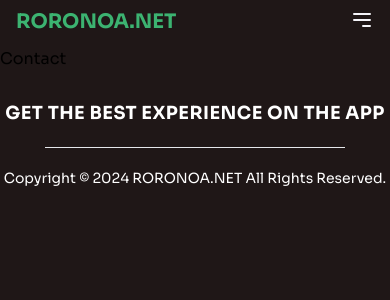
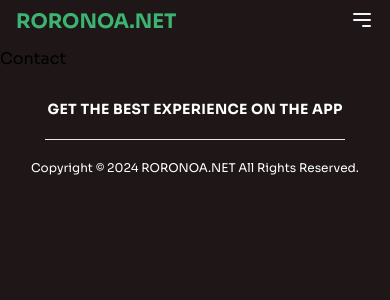
Before and after one commit to hildazaqya/final-project, a Next.js app: page /contacts in a window 390 px wide. Shown: the top 300 px of the page. Built offline with nearby package versions, Linux system fonts and the light colour scheme.

Commit message:
edit responsive page

```diff
--- a/src/components/ui/footer.tsx
+++ b/src/components/ui/footer.tsx
@@ -2,9 +2,9 @@
   return (
     <footer className="bg-blacky w-full py-5">
       <div className="container mx-auto flex-col py-2 flex justify-between items-center text-center">
-        <h3 className='text-lg text-white font-bold tracking-wide'>GET THE BEST EXPERIENCE ON THE APP</h3>
+        <h3 className='text-sm sm:text-lg text-white font-bold tracking-wide'>GET THE BEST EXPERIENCE ON THE APP</h3>
         <hr style={{ margin: '20px 0', width: '300px', border: '1px solid #FFFFF' }} />
-       <p className='text-white text-sm mb-3'>Copyright © 2024 RORONOA.NET All Rights Reserved. </p>
+       <p className='text-white text-xs sm:text-sm mb-3'>Copyright © 2024 RORONOA.NET All Rights Reserved. </p>
       </div>
     </footer>
   );
--- a/src/components/ui/lasttrailer.tsx
+++ b/src/components/ui/lasttrailer.tsx
@@ -69,7 +69,7 @@
   }
 
   return (
-    <div className="container mx-auto flex flex-col justify-center z-10 mt-5 ps-10 py-5 bg-marimo">
+    <div className="container mx-auto hidden flex-col justify-center z-10 mt-5 ps-10 py-5 bg-marimo">
         <div className="title flex justify-start w-full">
           <h3 className="text-2xl font-bold text-white text-left">
             Latest Trailer
--- a/src/components/ui/nowplaying.tsx
+++ b/src/components/ui/nowplaying.tsx
@@ -38,7 +38,7 @@
   }, []);
 
   return (
-    <div className="container mx-auto flex flex-col justify-center z-10 mt-10 md:ps-10">
+    <div className="container mx-auto flex flex-col justify-center z-10 mt-10 ps-10">
       <div className="title flex justify-start items-center w-full z-10">
         <h3 className="text-2xl font-bold text-white text-left z-10">
           Now Playing
--- a/src/components/ui/trending.tsx
+++ b/src/components/ui/trending.tsx
@@ -38,7 +38,7 @@
   }, []);
 
   return (
-    <div className="container mx-auto flex flex-col justify-center z-10 mt-5 md:ps-10">
+    <div className="container mx-auto flex flex-col justify-center z-10 mt-5 ps-10">
       <div className="title flex justify-start items-center w-full z-10">
         <h3 className="text-2xl font-bold text-milky text-left z-10">
           Trending Now
```
